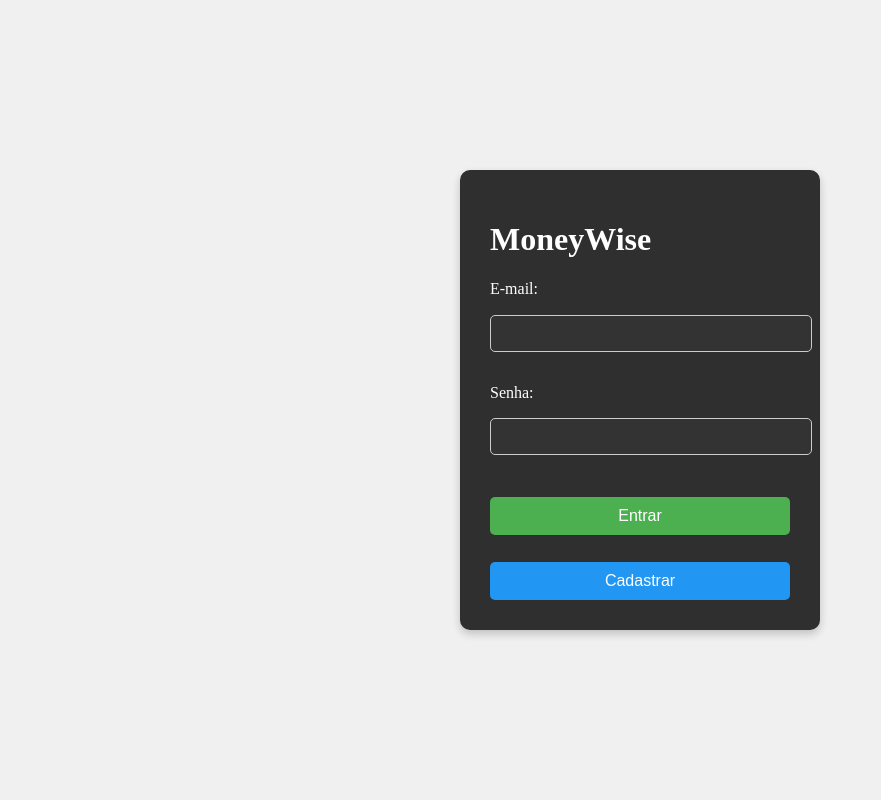
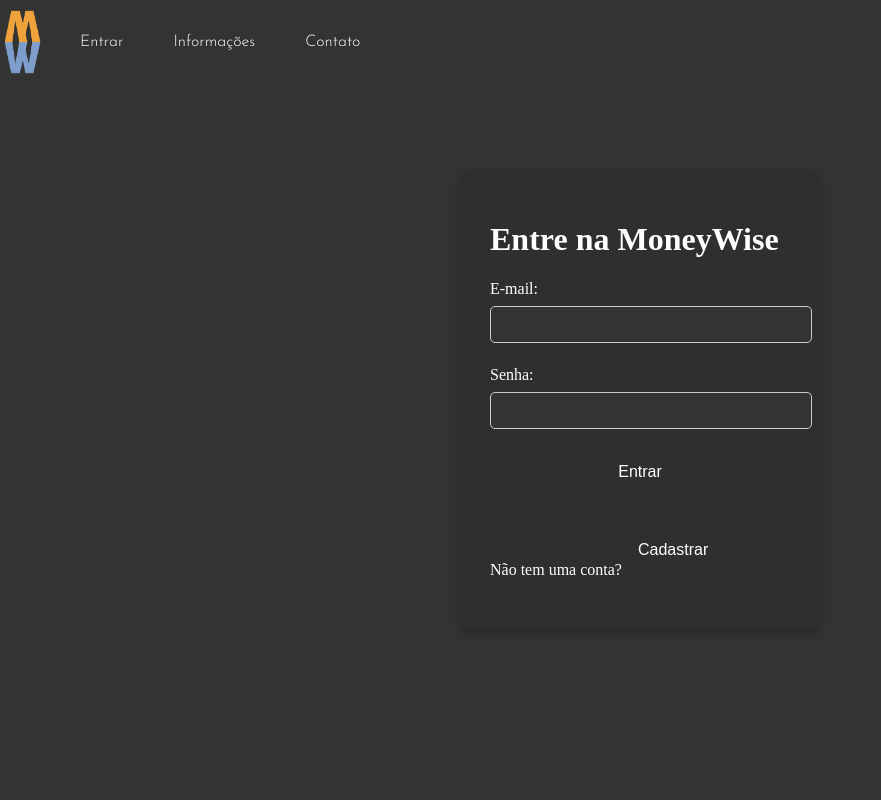
Before and after one commit to Projeto-S204/moneywise, a Flask app: page /login in a window 1280 px wide. Shown: the whole page, without its empty margins (0-881 px from the left). Run offline with Flask 3, Linux system fonts and the light colour scheme; some web fonts are replaced.

Commit message:
mudança na pagina de login com uma modelagem já

```diff
--- a/app/initial_pages/static/css/login.css
+++ b/app/initial_pages/static/css/login.css
@@ -1,3 +1,39 @@
+header {
+    background-color: #333;
+    padding: 10px 0;
+    position: fixed;
+    width: 100%;
+    top: 0;
+    left: 0;
+}
+
+.logo {
+    width: 45px;
+    height: auto;
+}
+
+nav ul {
+    list-style-type: none;
+    margin: 0;
+    padding: 0;
+    display: flex;
+    justify-content: center;
+}
+
+nav ul li {
+    margin: 0 15px;
+}
+
+nav ul li a {
+    color: white;
+    text-decoration: none;
+    font-size: 16px;
+}
+
+nav ul li a:hover {
+    text-decoration: underline;
+}
+
 body {
     margin: 0;
     padding: 0;
@@ -5,7 +41,7 @@ body {
     display: flex;
     justify-content: center;
     align-items: center;
-    background-color: #f0f0f0;
+    background-color: #333;
 }
 
 .container {
@@ -32,18 +68,18 @@ input[type="email"], input[type="password"] {
 }
 
 button {
-    background-color: #4CAF50;
+    background-color: #2f2f2f;
     color: white;
-    padding: 10px;
     border: none;
     border-radius: 5px;
     cursor: pointer;
     font-size: 16px;
     margin-top: 10px;
+    margin-bottom: 40px;
 }
 
 button:hover {
-    background-color: #45a049;
+    background-color: #2196F3;
 }
 
 .container form {
@@ -53,7 +89,21 @@ button:hover {
     height: 100%;
 }
 
-button:last-child {
-    background-color: #2196F3;
+.cadastro-container {
+    display: flex;
+    align-items: center;
     margin-top: 10px;
 }
+
+.cadastro-container span {
+    margin-right: 10px;
+    color: white;
+}
+
+.cadastro-container button {
+    margin-top: 0;
+}
+
+.cadastro-container button:hover {
+    background-color: #d88f19;
+}
--- a/app/initial_pages/templates/login.html
+++ b/app/initial_pages/templates/login.html
@@ -1,6 +1,6 @@
 <!DOCTYPE html>
 <html lang="pt-br">
-<head>
+  <head>
     <meta charset="UTF-8">
     <meta name="viewport" content="width=device-width, initial-scale=1.0">
     <title>MoneyWise</title>
@@ -17,9 +17,20 @@
       rel="stylesheet"
     />
     <link rel="stylesheet" href="{{ url_for('home.static', filename='css/login.css') }}">
-    <body>
+</head>
+<body>
+    <header>
+        <nav>
+            <ul>
+                <img src="images/logo.png" alt="logo" class="logo">
+                <li><a href="#">Entrar </a></li>
+                <li><a href="#">Informações</a></li>
+                <li><a href="#">Contato</a></li>
+            </ul>
+        </nav>
+    </header>
         <div class="container">
-            <h1>MoneyWise</h1>
+            <h1>Entre na MoneyWise</h1>
             <form>
                 <label for="email">E-mail:</label>
                 <input type="email" id="email" name="email" required>
@@ -28,7 +39,10 @@
                 <input type="password" id="password" name="password" required>
 
                 <button type="submit">Entrar</button>
-                <button type="button">Cadastrar</button>
+                <div class="cadastro-container">
+                  <span>Não tem uma conta?</span>
+                  <button type="button">Cadastrar</button>
+              </div>
             </form>
         </div>
     </body>
```
